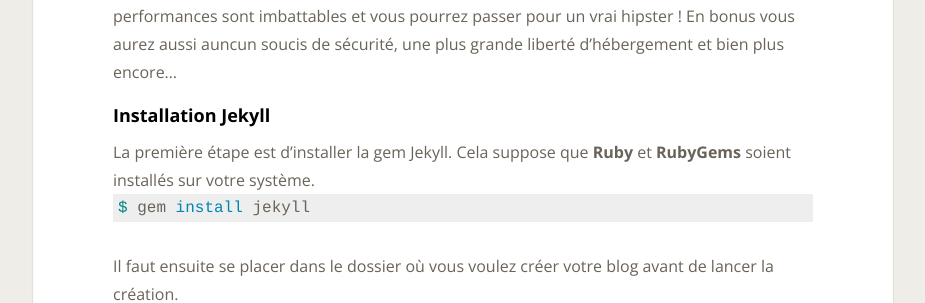
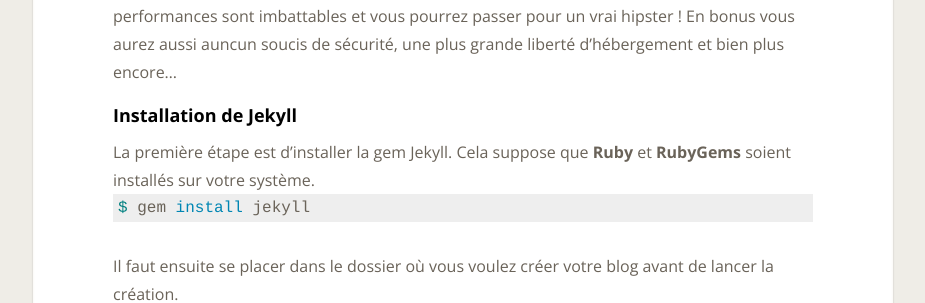
Before and after one commit to Toam/toam.fr, a Jekyll site: the page built from _posts/2013-05-12-tutorial-jekyll.markdown, in a window 1280 px wide and 900 px high. Shown: the part 378-681 px from the top of the window, without its empty margins (177-1102 px from the left). Built offline with Jekyll 4.4.1, drawn with Linux system fonts in a browser that asks for light colours; nearby versions of some CDN libraries; comment, search, counter and statistics services are not loaded.

```diff
--- a/_posts/2013-05-12-tutorial-jekyll.markdown
+++ b/_posts/2013-05-12-tutorial-jekyll.markdown
@@ -10,7 +10,7 @@ comments: true
 Le but de ce tutoriel est de vous guider dans la mise en place d'un blog grâce à Jekyll. Si vous n'avez jamais entend parler de Jekyll, c'est un générateur de blog statique. Le concept est de n'avoir sur le serveur que des fichiers html. L'avantage est que tout le travail est réalisé au moment du déploiement du blog (création des pages a partir des templates, génération des pages, ...). Plus besoin de passer du temps à optimiser Wordpress avec des plugins de cache, tout est ici caché par définition. Il y a beaucoup d'avantages à avoir un blog sous Jekyll : les performances sont imbattables et vous pourrez passer pour un vrai hipster ! En bonus vous aurez aussi auncun soucis de sécurité, une plus grande liberté d'hébergement et bien plus encore...
 
 <!--more-->
-##### Installation Jekyll
+##### Installation de Jekyll
 La première étape est d'installer la gem Jekyll. Cela suppose que **Ruby** et **RubyGems** soient installés sur votre système.
 {% highlight sh %}
 $ gem install jekyll
```
